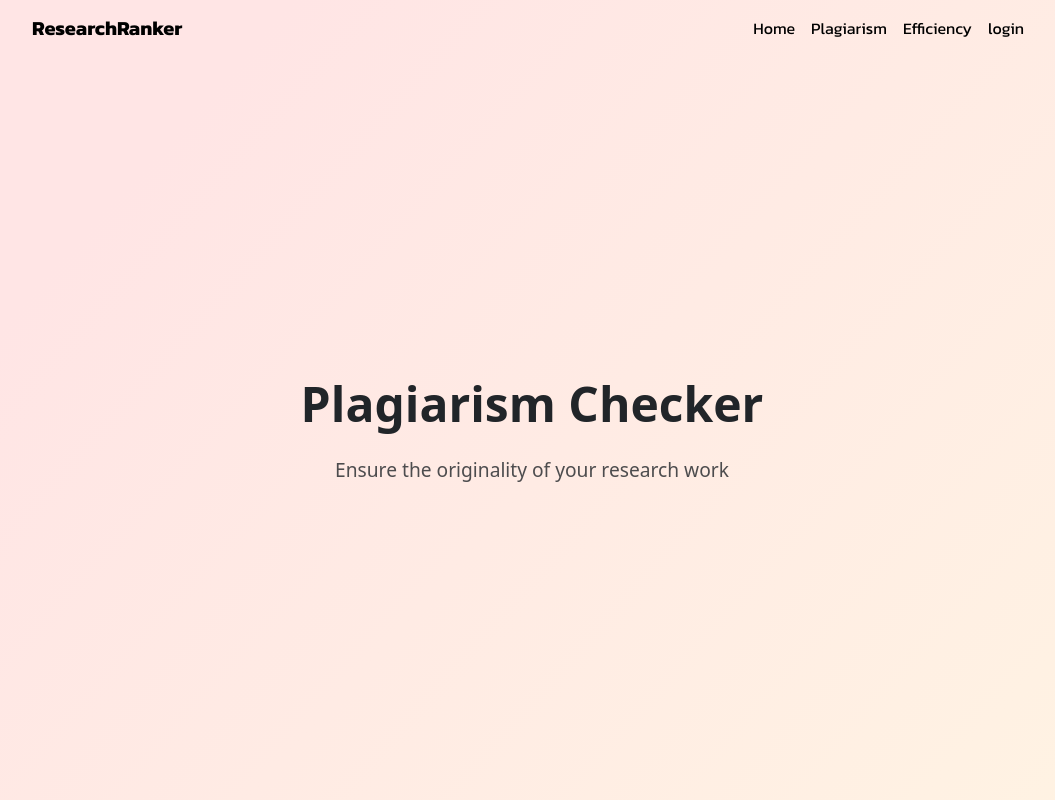
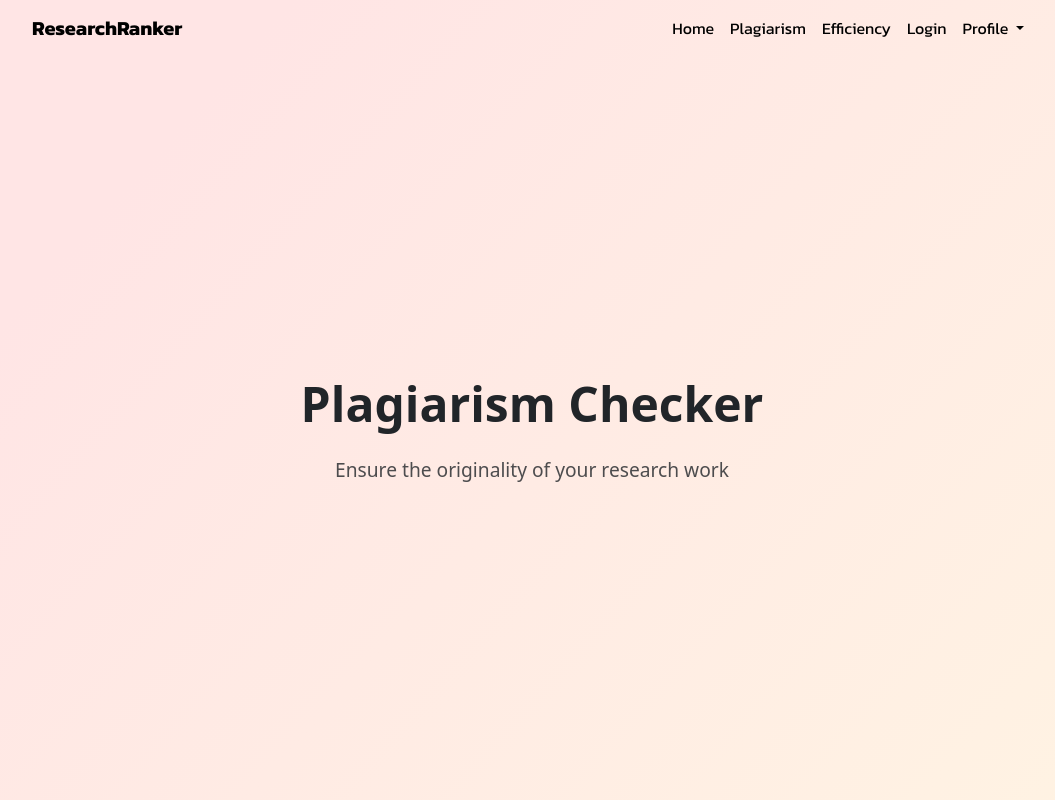
Before and after one commit to overclocked-2124/ResearchRanker, a Python web app: template app/templates/plagarism.html in a window 1280 px wide. Shown: the whole page, without its empty margins (108-1163 px from the left). Run offline with Jinja, Linux system fonts and the light colour scheme; the template is opened without the code that fills it, so the values that code supplies are empty; some libraries are stand-ins or nearby versions.

Commit message:
to all pages

```diff
--- a/app/templates/plagarism.html
+++ b/app/templates/plagarism.html
@@ -11,6 +11,8 @@
 <link href="https://fonts.googleapis.com/css2?family=Kanit:ital,wght@0,100;0,200;0,300;0,400;0,500;0,600;0,700;0,800;0,900;1,100;1,200;1,300;1,400;1,500;1,600;1,700;1,800;1,900&display=swap" rel="stylesheet">
     <script src="../static/js/bootstrap.bundle.min.js"></script>
     <script src="../static/js/script.js"></script>
+    <script type="module" src="../static/js/firebase.js"></script>
+    <script type="module" src="../static/js/home.js"></script>
 </head>
 <body background>
     <nav class="navbar navbar-expand-lg fixed-top">
@@ -21,10 +23,18 @@
             </button>
             <div class="collapse navbar-collapse" id="navbarNavAltMarkup">
                 <div class="navbar-nav ms-auto">
-                    <a class="nav-link active" aria-current="page" href="home.html">Home</a>
+                    <a class="nav-link active" aria-current="page" href="#home">Home</a>
                     <a class="nav-link" href="plagarism.html">Plagiarism</a>
                     <a class="nav-link" href="efficiency.html">Efficiency</a>
-                    <a class="nav-link" href="authenticator.html">login</a>
+                    <a class="nav-link" id ='Login'href="authenticator.html">Login</a>
+                    <div class="nav-item dropdown">
+                        <a class="nav-link dropdown-toggle" href="#" id="nametag" role="button" data-bs-toggle="dropdown" aria-expanded="false">
+                            Profile
+                        </a>
+                        <ul class="dropdown-menu" aria-labelledby="navbarDropdown">
+                            <li><a class="dropdown-item" id="Logout" href="authenticator.html#signincard">Logout</a></li>
+                        </ul>
+                    </div>
                 </div>
             </div>
         </div>
```
Also changed, not shown: app/templates/efficiency.html (+12 -2 lines).
